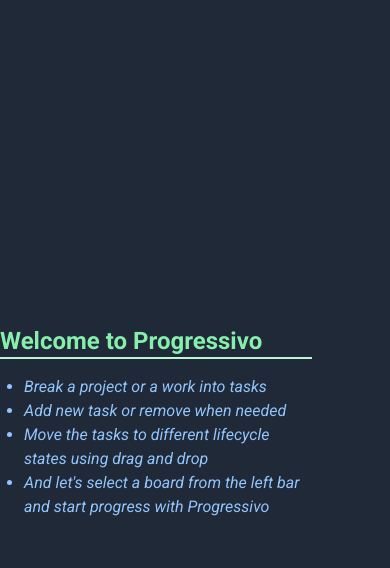
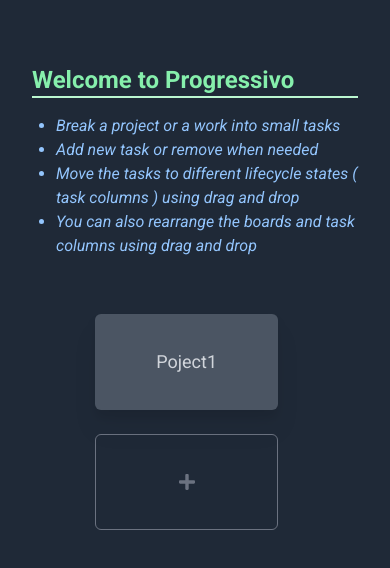
Before and after one commit to asif-almahmud/project-manager, a Next.js app: page / in a window 390 px wide. Shown: the top 568 px of the page. Built offline with nearby package versions, Linux system fonts and the light colour scheme.

Commit message:
completed the responsiveness of the home page

```diff
--- a/components/AppLayout.tsx
+++ b/components/AppLayout.tsx
@@ -10,6 +10,7 @@ import { onBoardDragAndDrop } from "../features/boards/boardsSlice";
 import { Boards } from "../types/types";
 import { useAppDispatch, useAppSelector } from "../app/hooks";
 import dynamic from "next/dynamic";
+import { useRouter } from "next/router";
 
 const BoardsSummary = dynamic(
   () => import("../features/boards/BoardsSummary"),
@@ -23,6 +24,8 @@ interface IAppLayoutProps {
 export const AppLayout: FC<IAppLayoutProps> = ({ children }) => {
   const boards = useAppSelector((state) => state.boards);
   const dispatch = useAppDispatch();
+  const { query } = useRouter();
+  console.log({ query });
 
   const handleDragAndDrop = (result: DropResult) => {
     console.log({ dropResult: result });
@@ -61,17 +64,21 @@ export const AppLayout: FC<IAppLayoutProps> = ({ children }) => {
     dispatch(onBoardDragAndDrop(allBoards));
   };
   return (
-    <div className="h-screen bg-gray-800 text-gray-50 flex ">
-      {/* for "md" and large */}
-      <DragDropContext onDragEnd={handleDragAndDrop}>
-        <div className="w-1/5 hidden md:block border-r border-r-gray-400 overflow-y-auto overflow-x-hidden">
+    <DragDropContext onDragEnd={handleDragAndDrop}>
+      <div className="min-h-screen bg-gray-800 text-gray-50 flex flex-col items-center md:flex-row-reverse ">
+        {/* for "md" and large */}
+
+        <div className="w-full md:w-3/4 lg:w-4/5 p-8 pt-16 md:pt-0  md:h-screen flex justify-center md:items-center  md:overflow-x-auto md:overflow-y-hidden">
+          {children}
+        </div>
+
+        <div className="w-4/5 sm:w-3/5 md:w-1/4 lg:w-1/5 p-8 pt-0 md:p-0  md:block md:border-r border-r-gray-400 md:overflow-y-auto md:overflow-x-hidden">
           <BoardsSummary />
         </div>
-      </DragDropContext>
-      <div className="w-4/5 h-screen flex justify-center items-center  overflow-x-auto overflow-y-hidden">
-        {children}
+
+        {/* for smaller than "md" */}
       </div>
-      {/* for smaller than "md" */}
-    </div>
+    </DragDropContext>
   );
 };
+// flex-row-reverse md:flex-col
--- a/features/boards/AddBoard.tsx
+++ b/features/boards/AddBoard.tsx
@@ -24,10 +24,10 @@ export const AddBoard = (props: Props) => {
   return (
     <>
       {openForm && (
-        <div className="w-11/12 h-14 sm:h-16 md:h-20 lg:h-24 xl:h-28 border border-gray-400   rounded-md text-lg text-gray-300">
+        <div className="w-11/12 h-24 md:h-20 lg:h-24 xl:h-28 border border-gray-400   rounded-md text-lg text-gray-300">
           <form
             onSubmit={handleSubmit}
-            className="flex flex-col justify-center items-center gap-2 lg:gap-4 h-14 sm:h-16 md:h-20 lg:h-24 xl:h-28"
+            className="flex flex-col justify-center items-center gap-2 lg:gap-4 h-24 md:h-20 lg:h-24 xl:h-28"
           >
             <input
               autoFocus
@@ -36,7 +36,7 @@ export const AddBoard = (props: Props) => {
               value={boardTitle}
               onChange={handleChange}
               required
-              className="w-4/5 self-center bg-gray-500 px-2 rounded-md text-gray-200 focus:outline focus:outline-2 focus:outline-gray-400 focus:border-none h-6 lg:h-auto"
+              className="w-4/5 self-center bg-gray-500 px-2 rounded-md text-gray-200 focus:outline focus:outline-2 focus:outline-green-400 focus:border-none h-6 lg:h-auto"
             />
             <input
               type="submit"
@@ -48,10 +48,10 @@ export const AddBoard = (props: Props) => {
       )}
       {!openForm && (
         <div
-          className="w-11/12 h-14 sm:h-16 md:h-20 lg:h-24 xl:h-28 flex justify-center items-center border border-gray-500 rounded-md cursor-pointer text-[48px] text-gray-500 hover:border-gray-400 hover:text-gray-300"
+          className="w-11/12 h-24 md:h-20 lg:h-24 xl:h-28 flex justify-center items-center border border-gray-500 rounded-md cursor-pointer text-[48px] text-gray-500 hover:border-gray-400 hover:text-gray-300"
           onClick={() => setOpenForm(true)}
         >
-          <FaPlus className="p-4 h-14 sm:h-16 md:h-20 lg:h-24 xl:h-28" />
+          <FaPlus className="p-4 h-24 md:h-20 lg:h-24 xl:h-28" />
         </div>
       )}
     </>
--- a/features/boards/Board.tsx
+++ b/features/boards/Board.tsx
@@ -11,7 +11,7 @@ export const Board = (props: IProps) => {
   return (
     <Link href={`/${title}`}>
       <a>
-        <div className="w-11/12 h-14 sm:h-16 md:h-20 lg:h-24 xl:h-28 flex justify-center items-center bg-gray-600 rounded-md cursor-pointer text-lg text-gray-300 drop-shadow-xl active:bg-gray-600/80">
+        <div className="w-11/12 h-24 md:20 xl:h-28 flex justify-center items-center bg-gray-600 rounded-md cursor-pointer text-lg text-gray-300 drop-shadow-xl active:bg-gray-600/80">
           {title}
         </div>
       </a>
--- a/features/boards/BoardsSummary.tsx
+++ b/features/boards/BoardsSummary.tsx
@@ -26,8 +26,10 @@ const BoardsSummary = (props: Props) => {
         <div
           ref={doppableProvided.innerRef}
           {...doppableProvided.droppableProps}
-          className={`h-screen overflow-y-auto p-6 pb-24 flex flex-col flex-nowrap gap-6  ${
-            droppableSnapshot.isDraggingOver ? "bg-gray-700" : ""
+          className={`md:h-screen overflow-y-auto p-6 pb-24 flex flex-col flex-nowrap gap-6  ${
+            droppableSnapshot.isDraggingOver
+              ? "bg-gray-700 border-2 border-gray-200 rounded-sm overflow-hidden"
+              : ""
           }`}
         >
           {boards.map((board, index) => (
--- /dev/null
+++ b/pages/boards/index.tsx
@@ -0,0 +1,16 @@
+import React from "react";
+import { AppLayout } from "../../components/AppLayout";
+import BoardsSummary from "../../features/boards/BoardsSummary";
+
+type Props = {};
+
+const Boards = (props: Props) => {
+  return (
+    <>
+      <div className="hidden md:block text-green-400 text-3xl font-semibold">
+        Select A Board
+      </div>
+    </>
+  );
+};
+export default Boards;
--- a/pages/index.tsx
+++ b/pages/index.tsx
@@ -47,16 +47,20 @@ const Home: NextPage = () => {
           Welcome to Progressivo
         </h1>
         <ul className="text-md italic text-blue-300 list-disc ml-6">
-          <li>Break a project or a work into tasks</li>
+          <li className="hidden md:list-item">
+            Select a board from the left bar and start progress with Progressivo
+          </li>
+          <li>Break a project or a work into small tasks</li>
 
           <li>Add new task or remove when needed</li>
 
           <li>
-            Move the tasks to different lifecycle states using drag and drop
+            Move the tasks to different lifecycle states ( task columns ) using
+            drag and drop
           </li>
           <li>
-            And let&apos;s select a board from the left bar and start progress
-            with Progressivo
+            You can also rearrange the boards and task columns using drag and
+            drop
           </li>
         </ul>
       </div>
--- a/styles/globals.css
+++ b/styles/globals.css
@@ -9,7 +9,7 @@ body {
 
 /* width */
 ::-webkit-scrollbar {
-  width: 10px;
+  width: 5px;
 }
 
 /* Track */
```
